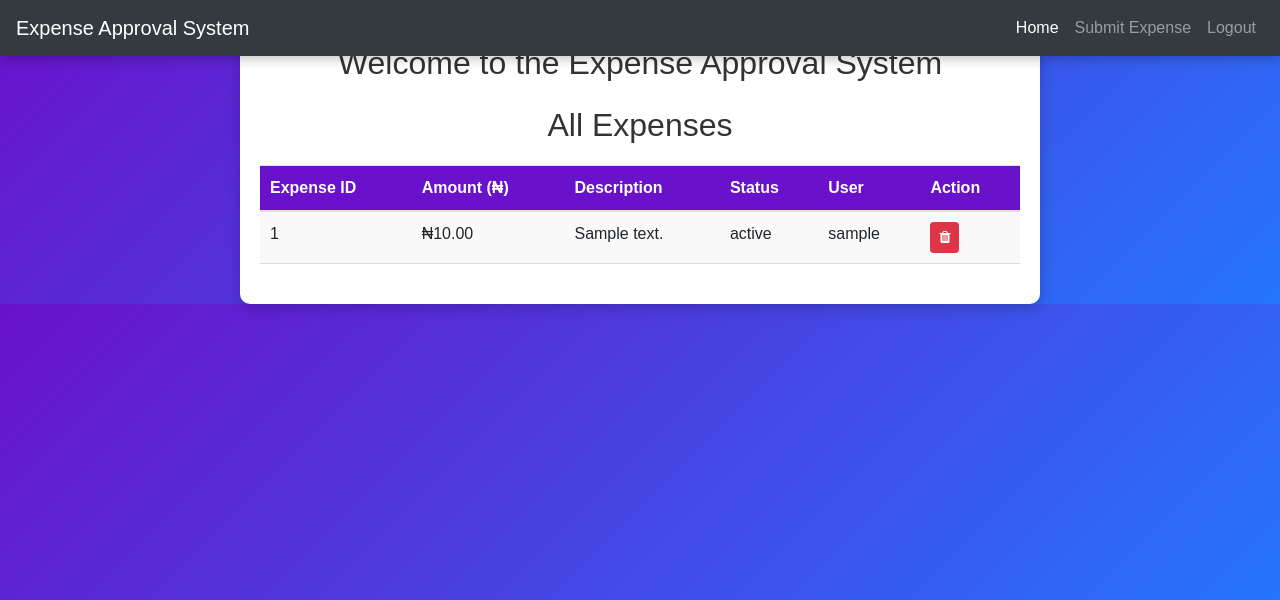
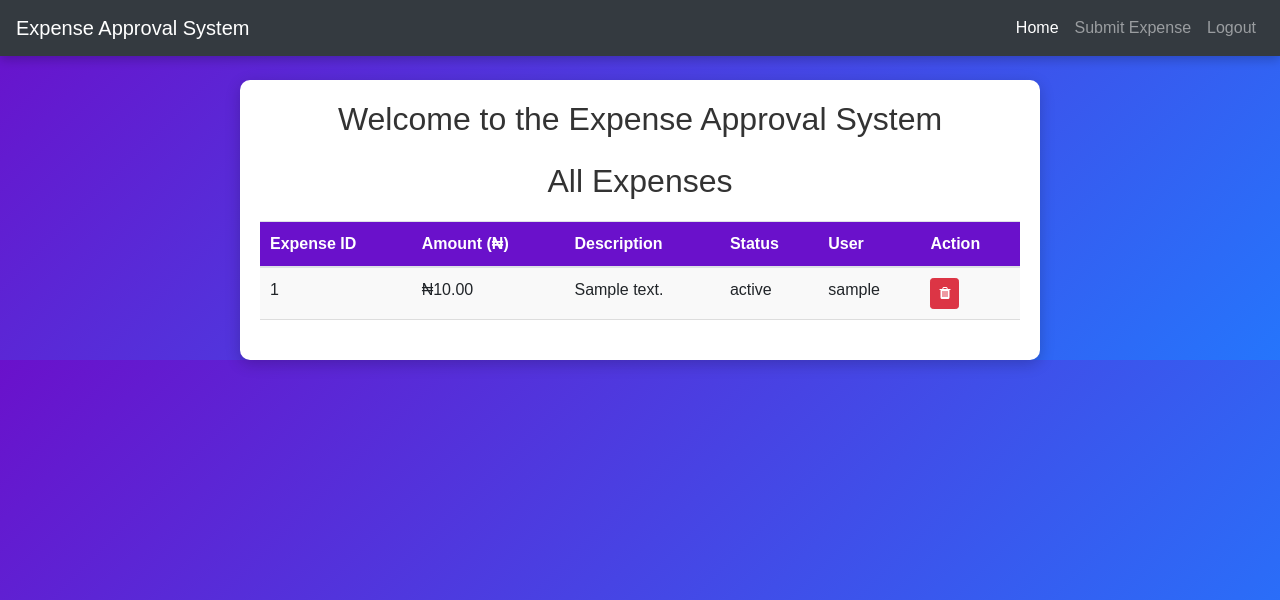
Before and after one commit to khalifaMMM12/Expense-Approval-System, a PHP site: page /dashboard.php in a window 1280 px wide. Shown: the top 600 px of the page. Run offline with PHP 8.4, Linux system fonts and the light colour scheme; the visitor is signed in with stand-in values (Sample User, id 1); tables that the repository leaves empty or names only in its code hold one stand-in row (values such as "Sample post"); some libraries are stand-ins or nearby versions.

Commit message:
updated dashboard

```diff
--- a/dashboard.php
+++ b/dashboard.php
@@ -57,7 +57,7 @@ $mysqli->close();
     </nav>
 
     <!-- Main Content Area -->
-    <div class="container mt-4">
+    <div class="container mt-6">
         <h2>Welcome to the Expense Approval System</h2>
 
         <!-- All Expenses Table -->
--- a/index.php
+++ b/index.php
@@ -112,11 +112,11 @@ if($_SERVER["REQUEST_METHOD"] == "POST" && isset($_POST["index"])) {
                 <!-- <li class="nav-item">
                     <a class="nav-link" href="index.php">Submit Expense</a>
                 </li> -->
-                <?php if ($_SESSION["role"] == 'admin'): ?>
+
                 <li class="nav-item">
                     <a class="nav-link" href="dashboard.php">Dashboard</a>
                 </li>
-                <?php endif; ?>
+
                 <li class="nav-item">
                     <a class="nav-link" href="logout.php">Logout</a>
                 </li>
@@ -125,7 +125,7 @@ if($_SERVER["REQUEST_METHOD"] == "POST" && isset($_POST["index"])) {
     </nav>
 
     <!-- Main Content Area -->
-    <div class="container mt-4">
+    <div class="container mt-6">
         <h2>Welcome to the Expense Approval System</h2>
 
         <!-- Submit Expense Form -->
```
